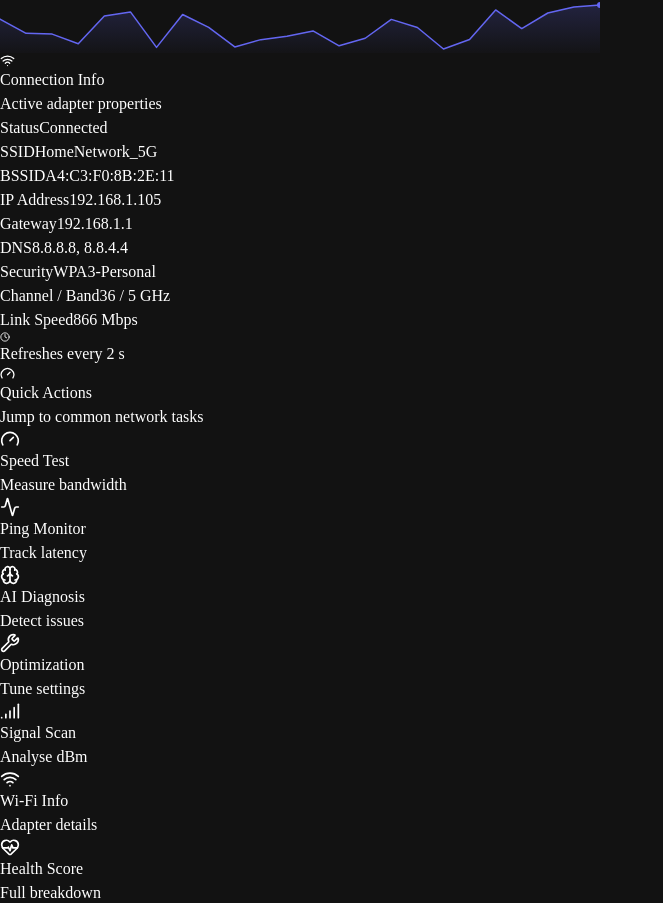
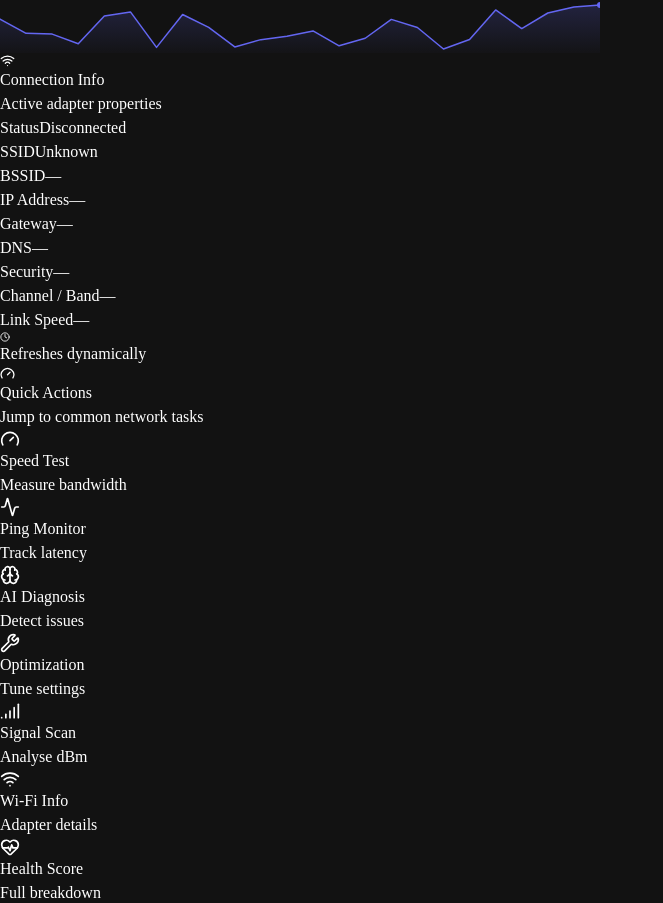
Before and after one commit to HasinthaPerera/Wifj_Connector, a React (Vite) app in the folder smartwifi-ai/src/renderer/: page / in a window 1280 px wide. Shown: the part 2025-2928 px from the top of the page, without its empty margins (0-663 px from the left). Built offline with nearby package versions, Linux system fonts and the light colour scheme.

Commit message:
feat: create dashboard page component for smart wifi management interface

```diff
--- a/smartwifi-ai/src/renderer/src/pages/DashboardPage.tsx
+++ b/smartwifi-ai/src/renderer/src/pages/DashboardPage.tsx
@@ -428,6 +428,44 @@ function DashboardPage(): React.JSX.Element {
   const [lastUpdated, setLastUpdated] = useState<Date>(new Date())
   const [dlTrend, setDlTrend] = useState(0)
   const [pingTrend, setPingTrend] = useState(0)
+  const [activeIpInfo, setActiveIpInfo] = useState<{
+    ipAddress: string
+    gateway: string
+    dns: string
+    security: string
+    linkSpeed: string
+  } | null>(null)
+
+  // Fetch real TCP/IP properties on mount for the dashboard
+  useEffect(() => {
+    let active = true
+    let timer: NodeJS.Timeout | null = null
+
+    const fetchActiveDetails = async (): Promise<void> => {
+      try {
+        const config = await window.api.getNetworkConfig()
+        const connected = config.find((c) => c.status === 'connected')
+        if (connected && active) {
+          timer = setTimeout(() => {
+            setActiveIpInfo({
+              ipAddress: connected.ipAddress,
+              gateway: connected.gateway,
+              dns: connected.dnsServers.slice(0, 2).join(', '),
+              security: connected.isDhcpEnabled ? 'WPA2 (DHCP)' : 'WPA2 (Static)',
+              linkSpeed: connected.type === 'wifi' ? '866 Mbps' : '1000 Mbps'
+            })
+          }, 0)
+        }
+      } catch (err) {
+        console.warn('Dashboard connection info query failed:', err)
+      }
+    }
+    fetchActiveDetails()
+    return () => {
+      active = false
+      if (timer) clearTimeout(timer)
+    }
+  }, [])
 
   /* Simulate live network metrics every 2 s */
   useEffect(() => {
@@ -636,7 +674,7 @@ function DashboardPage(): React.JSX.Element {
               action={
                 <span
                   className={`w-2 h-2 rounded-full flex-shrink-0 ${
-                    net.isConnected ? 'bg-accent-500 animate-pulse-soft' : 'bg-danger-500'
+                    status.isConnected ? 'bg-accent-500 animate-pulse-soft' : 'bg-danger-500'
                   }`}
                 />
               }
@@ -644,19 +682,41 @@ function DashboardPage(): React.JSX.Element {
           </div>
           <div className="px-5 pb-5">
             <div className="space-y-0.5 divide-y divide-[var(--border-color)]">
-              <InfoRow label="Status" value={net.isConnected ? 'Connected' : 'Disconnected'} />
-              <InfoRow label="SSID" value={net.ssid} />
-              <InfoRow label="BSSID" value={net.bssid} />
-              <InfoRow label="IP Address" value={net.ipAddress} />
-              <InfoRow label="Gateway" value={net.gateway} />
-              <InfoRow label="DNS" value={net.dns} />
-              <InfoRow label="Security" value={net.security} />
-              <InfoRow label="Channel / Band" value={`${net.channel} / ${net.band}`} />
-              <InfoRow label="Link Speed" value={`${net.linkSpeedMbps} Mbps`} />
+              <InfoRow label="Status" value={status.isConnected ? 'Connected' : 'Disconnected'} />
+              <InfoRow label="SSID" value={status.ssid} />
+              <InfoRow label="BSSID" value={status.bssid || '—'} />
+              <InfoRow
+                label="IP Address"
+                value={status.isConnected ? activeIpInfo?.ipAddress || '192.168.1.105' : '—'}
+              />
+              <InfoRow
+                label="Gateway"
+                value={status.isConnected ? activeIpInfo?.gateway || '192.168.1.1' : '—'}
+              />
+              <InfoRow
+                label="DNS"
+                value={status.isConnected ? activeIpInfo?.dns || '8.8.8.8' : '—'}
+              />
+              <InfoRow
+                label="Security"
+                value={status.isConnected ? activeIpInfo?.security || 'WPA2-Personal' : '—'}
+              />
+              <InfoRow
+                label="Channel / Band"
+                value={
+                  status.isConnected
+                    ? `${status.channel || '11'} / ${status.channel > 14 ? '5 GHz' : '2.4 GHz'}`
+                    : '—'
+                }
+              />
+              <InfoRow
+                label="Link Speed"
+                value={status.isConnected ? activeIpInfo?.linkSpeed || '866 Mbps' : '—'}
+              />
             </div>
             <div className="mt-4 pt-3 border-t border-[var(--border-color)] flex items-center gap-1.5 text-[10px] text-[var(--text-muted)]">
               <Clock size={10} />
-              <span>Refreshes every 2 s</span>
+              <span>Refreshes dynamically</span>
             </div>
           </div>
         </Card>
```
